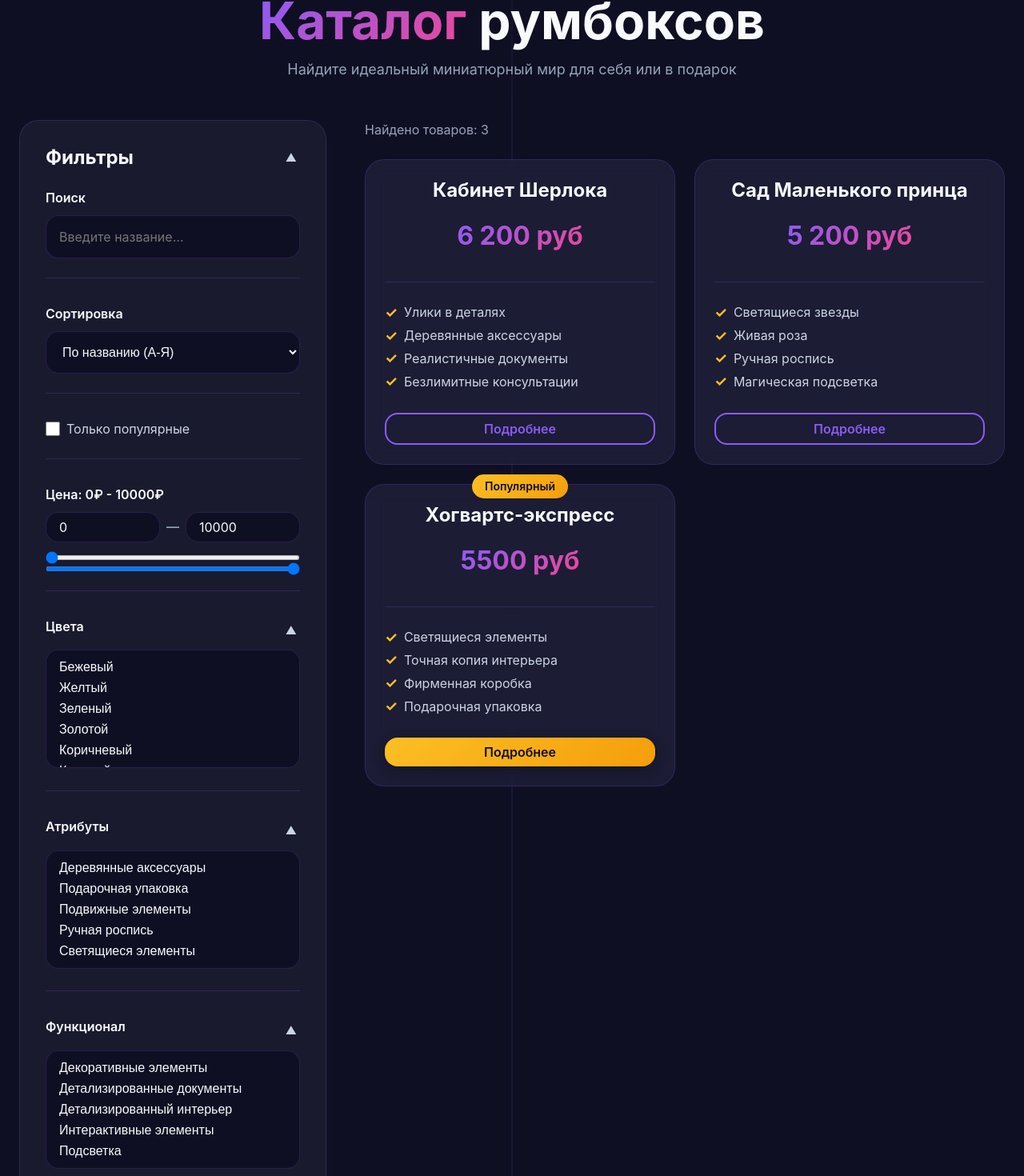
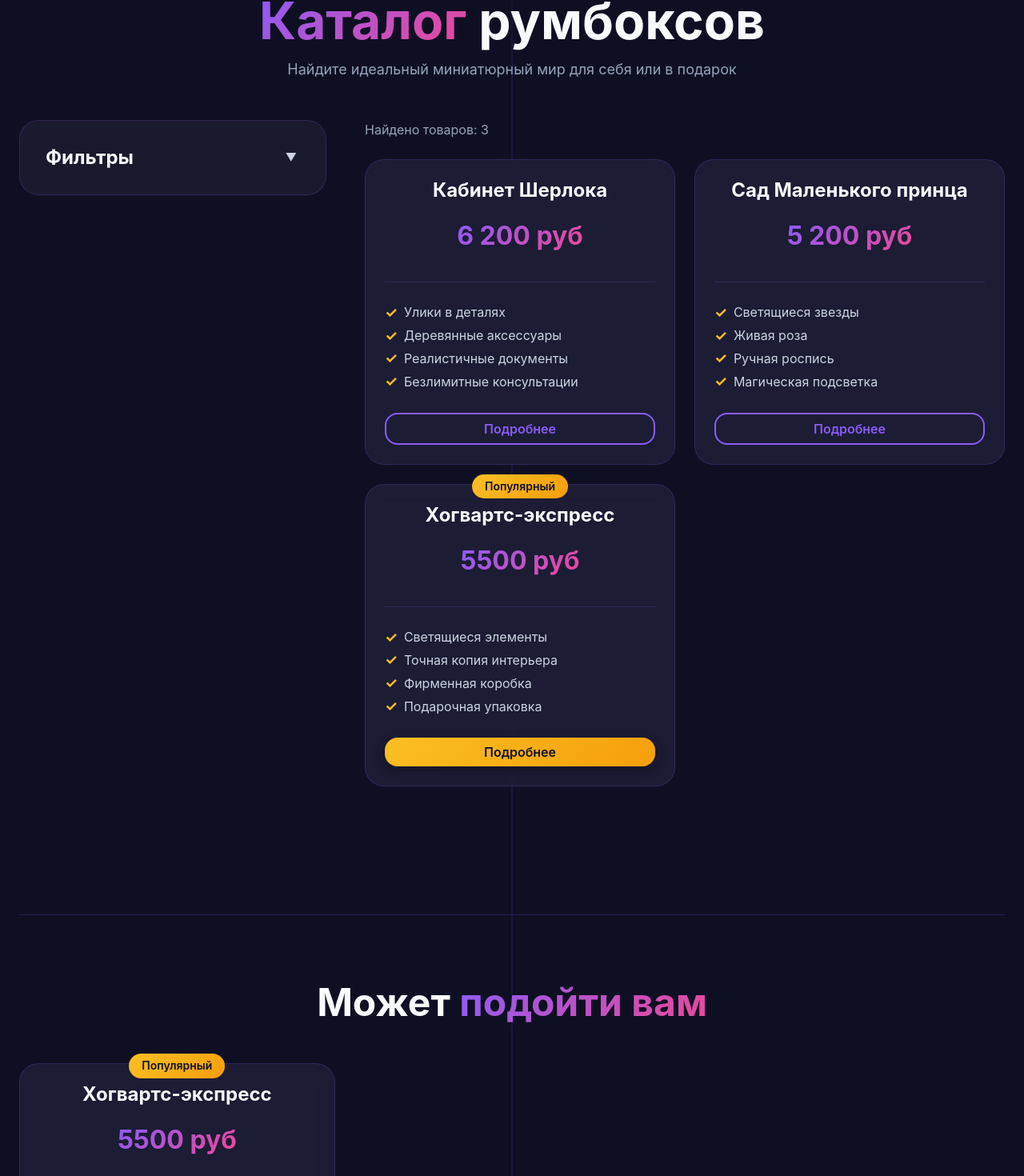
Before and after one commit to ferucci/presents, a React (Vite) app: page /catalog in a window 1280 px wide. Shown: the part 92-1562 px from the top of the page at 80% size. Built offline with nearby package versions, Linux system fonts and the light colour scheme.

Commit message:
removed unnecessary filters and slightly adjusted the adaptation

```diff
--- a/src/pages/catalog/Catalog.module.scss
+++ b/src/pages/catalog/Catalog.module.scss
@@ -56,7 +56,7 @@
 .sidebar {
   flex: 0 0 300px;
   position: sticky;
-  top: var(--spacing-xl);
+  top: calc(var(--spacing-xl) * 2);
   align-self: flex-start;
 
   @media (max-width: 1024px) {
@@ -80,6 +80,10 @@
   justify-content: space-between;
   align-items: center;
   margin-bottom: var(--spacing-lg);
+}
+
+.filtersHeader:has(.collapseButton[aria-label="Развернуть фильтры"]) {
+  margin-bottom: 0;
 }
 
 .filtersTitle {
@@ -183,6 +187,7 @@
   &[multiple] {
     min-height: 120px;
     padding: var(--spacing-sm);
+
     option {
       padding: var(--spacing-xs) var(--spacing-sm);
       cursor: pointer;
--- a/src/pages/catalog/CatalogPage.tsx
+++ b/src/pages/catalog/CatalogPage.tsx
@@ -9,7 +9,7 @@
 import { useNavigate } from 'react-router-dom';
 import styles from './Catalog.module.scss';
 
-const ITEMS_PER_PAGE = 10;
+const ITEMS_PER_PAGE = 4;
 
 type SortOption = 'price-asc' | 'price-desc' | 'name-asc' | 'name-desc' | 'popular';
 
@@ -25,35 +25,35 @@
   const [displayedCount, setDisplayedCount] = useState(ITEMS_PER_PAGE);
   const [sortBy, setSortBy] = useState<SortOption>('name-asc');
   const [showOnlyPopular, setShowOnlyPopular] = useState(false);
-  const [isFiltersCollapsed, setIsFiltersCollapsed] = useState(false);
-  const [isColorsCollapsed, setIsColorsCollapsed] = useState(false);
-  const [isAttributesCollapsed, setIsAttributesCollapsed] = useState(false);
-  const [isFunctionalityCollapsed, setIsFunctionalityCollapsed] = useState(false);
+  const [isFiltersCollapsed, setIsFiltersCollapsed] = useState(true);
+  // const [isColorsCollapsed, setIsColorsCollapsed] = useState(false);
+  // const [isAttributesCollapsed, setIsAttributesCollapsed] = useState(false);
+  // const [isFunctionalityCollapsed, setIsFunctionalityCollapsed] = useState(false);
 
   // Получаем все уникальные значения для фильтров
-  const allColors = useMemo(() => {
-    const colorsSet = new Set<string>();
-    products.forEach(product => {
-      product.colors?.forEach(color => colorsSet.add(color));
-    });
-    return Array.from(colorsSet).sort();
-  }, []);
+  // const allColors = useMemo(() => {
+  //   const colorsSet = new Set<string>();
+  //   products.forEach(product => {
+  //     product.colors?.forEach(color => colorsSet.add(color));
+  //   });
+  //   return Array.from(colorsSet).sort();
+  // }, []);
 
-  const allAttributes = useMemo(() => {
-    const attrsSet = new Set<string>();
-    products.forEach(product => {
-      product.attributes?.forEach(attr => attrsSet.add(attr));
-    });
-    return Array.from(attrsSet).sort();
-  }, []);
+  // const allAttributes = useMemo(() => {
+  //   const attrsSet = new Set<string>();
+  //   products.forEach(product => {
+  //     product.attributes?.forEach(attr => attrsSet.add(attr));
+  //   });
+  //   return Array.from(attrsSet).sort();
+  // }, []);
 
-  const allFunctionality = useMemo(() => {
-    const funcSet = new Set<string>();
-    products.forEach(product => {
-      product.functionality?.forEach(func => funcSet.add(func));
-    });
-    return Array.from(funcSet).sort();
-  }, []);
+  // const allFunctionality = useMemo(() => {
+  //   const funcSet = new Set<string>();
+  //   products.forEach(product => {
+  //     product.functionality?.forEach(func => funcSet.add(func));
+  //   });
+  //   return Array.from(funcSet).sort();
+  // }, []);
 
   const maxPrice = useMemo(() => {
     return Math.max(...products.map(p => p.priceValue || 0), 10000);
@@ -224,8 +224,9 @@
 
                     {/* Поиск */}
                     <div className={styles.filterSection}>
-                      <label className={styles.filterLabel}>Поиск</label>
+                      <label className={styles.filterLabel} htmlFor="search">Поиск</label>
                       <input
+                        id="search"
                         type="text"
                         placeholder="Введите название..."
                         value={searchQuery}
@@ -236,8 +237,9 @@
 
                     {/* Сортировка */}
                     <div className={styles.filterSection}>
-                      <label className={styles.filterLabel}>Сортировка</label>
+                      <label className={styles.filterLabel} htmlFor="sort">Сортировка</label>
                       <select
+                        id="sort"
                         value={sortBy}
                         onChange={(e) => setSortBy(e.target.value as SortOption)}
                         className={styles.selectInput}
@@ -308,7 +310,7 @@
                     </div>
 
                     {/* Цвета */}
-                    <div className={styles.filterSection}>
+                    {/* <div className={styles.filterSection}>
                       <div className={styles.filterSectionHeader}>
                         <label className={styles.filterLabel}>Цвета</label>
                         <button
@@ -355,10 +357,10 @@
                           </div>
                         )}
                       </motion.div>
-                    </div>
+                    </div> */}
 
                     {/* Атрибуты */}
-                    <div className={styles.filterSection}>
+                    {/* <div className={styles.filterSection}>
                       <div className={styles.filterSectionHeader}>
                         <label className={styles.filterLabel}>Атрибуты</label>
                         <button
@@ -405,10 +407,10 @@
                           </div>
                         )}
                       </motion.div>
-                    </div>
+                    </div> */}
 
                     {/* Функционал */}
-                    <div className={styles.filterSection}>
+                    {/* <div className={styles.filterSection}>
                       <div className={styles.filterSectionHeader}>
                         <label className={styles.filterLabel}>Функционал</label>
                         <button
@@ -455,7 +457,7 @@
                           </div>
                         )}
                       </motion.div>
-                    </div>
+                    </div> */}
 
                     {/* Сброс фильтров */}
                     {hasActiveFilters && (
```
